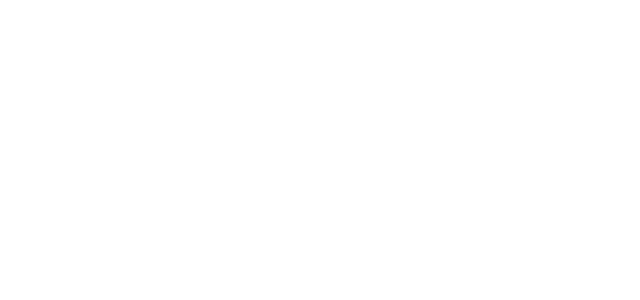
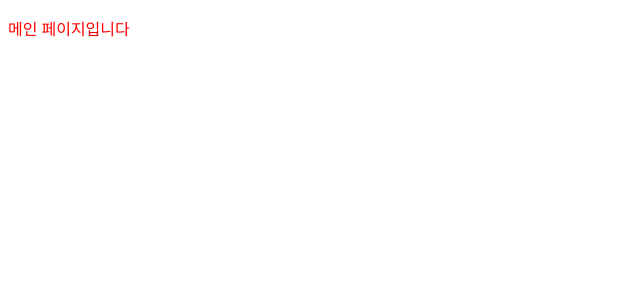
Before and after one commit to dnwndalsrl/front-end-portfolio, a Nuxt app: page /main in a window 1280 px wide. Before the commit this address had no page. Shown: the top 300 px of the page, without its empty margins (0-640 px from the left). Built offline with nearby package versions, Linux system fonts and the light colour scheme.

Commit message:
레이아웃 및 인트로 페이지 생성

```diff
--- /dev/null
+++ b/layouts/default.vue
@@ -0,0 +1,19 @@
+<template>
+  <div class="layout-container">
+    <Nuxt />
+  </div>
+</template>
+
+<script>
+export default {
+  name: 'BasicLayout',
+}
+</script>
+
+<style lang="scss">
+div.main-container {
+  p {
+    color: red;
+  }
+}
+</style>
--- a/pages/index.vue
+++ b/pages/index.vue
@@ -1,17 +1,22 @@
 <template>
-  <div class="main-container">
-    <p>test</p>
+  <div class="intro-container">
+    <p>인트로중...</p>
   </div>
 </template>
 
 <script>
 export default {
   name: 'IndexPage',
+  mounted() {
+    setTimeout(() => {
+      $nuxt.$router.push('/main')
+    }, 2000)
+  },
 }
 </script>
 
 <style lang="scss">
-div.main-container {
+div.intro-container {
   p {
     color: red;
   }
--- /dev/null
+++ b/pages/main.vue
@@ -0,0 +1,19 @@
+<template>
+  <div class="main-container">
+    <p>메인 페이지입니다</p>
+  </div>
+</template>
+
+<script>
+export default {
+  name: 'IndexPage',
+}
+</script>
+
+<style lang="scss">
+div.main-container {
+  p {
+    color: red;
+  }
+}
+</style>
```
